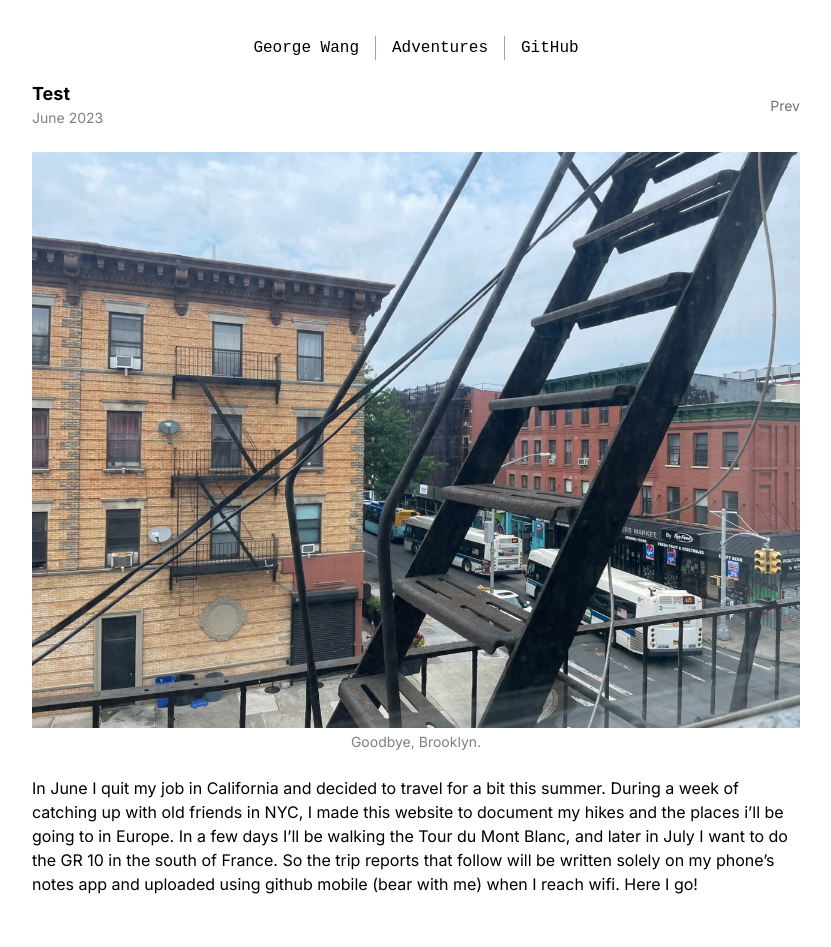
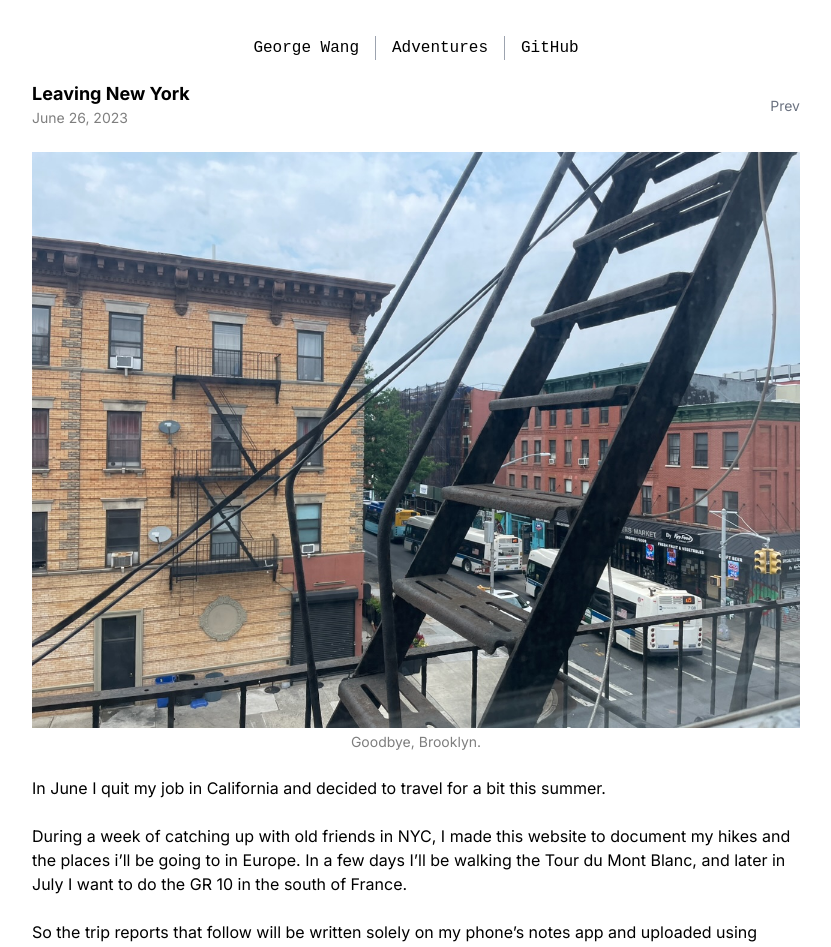
Before and after one commit to joage/website, a Next.js app: page /adventures/leaving-ny in a window 1280 px wide. Shown: the top 947 px of the page, without its empty margins (224-1055 px from the left). Before the commit the page ends 912 px from the top, so only its background shows below. Built offline with nearby package versions, Linux system fonts and the light colour scheme.

Commit message:
Update page.tsx

```diff
--- a/src/app/adventures/leaving-ny/page.tsx
+++ b/src/app/adventures/leaving-ny/page.tsx
@@ -2,14 +2,14 @@ import ImageGroup from '@/components/ImageGroup';
 import Post from '@/components/Post';
 
 const Leaving = () => (
-  <Post title="Test" date="June 2023" prev="/adventures/shasta">
+  <Post title="Leaving New York" date="June 26, 2023" prev="/adventures/shasta">
     <ImageGroup images={[{path: "/images/IMG_3810.jpeg", caption: "Goodbye, Brooklyn."}]} />
 
-In June I quit my job in California and decided to travel for a bit this summer.
+    <p>In June I quit my job in California and decided to travel for a bit this summer.</p>
 
-During a week of catching up with old friends in NYC, I made this website to document my hikes and the places i’ll be going to in Europe. In a few days I’ll be walking the Tour du Mont Blanc, and later in July I want to do the GR 10 in the south of France.
+    <p>During a week of catching up with old friends in NYC, I made this website to document my hikes and the places i’ll be going to in Europe. In a few days I’ll be walking the Tour du Mont Blanc, and later in July I want to do the GR 10 in the south of France.</p>
 
-So the trip reports that follow will be written solely on my phone’s notes app and uploaded using github mobile  (bear with me) when I reach wifi. Here I go!
+    <p>So the trip reports that follow will be written solely on my phone’s notes app and uploaded using github mobile  (bear with me) when I reach wifi. Here I go!</p>
 
   </Post>
 );
```
